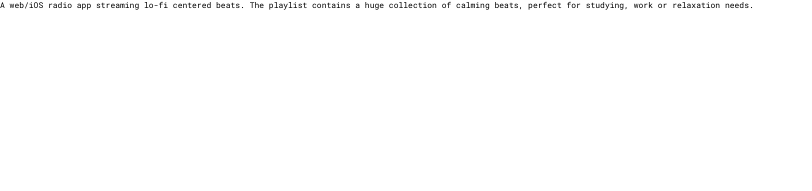
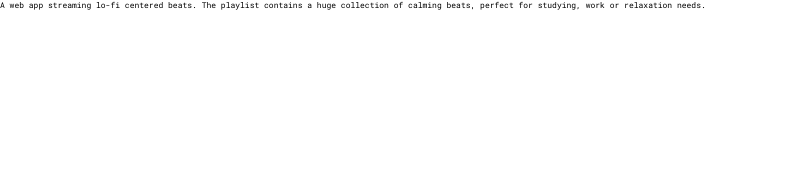
Before and after one commit to zhitkovkostya/portfolio, a Jekyll site: the page built from _posts/2021-10-16-viberoom.md, in a window 1280 px wide. Shown: the top 191 px of the page, without its empty margins (0-812 px from the left). Built offline with Jekyll 4.4.1, drawn with Linux system fonts in a browser that asks for light colours; our own code applies the rules of GitHub Pages for plain Markdown files.

Commit message:
Update Projects “2021-10-16-viberoom”

```diff
--- a/_posts/2021-10-16-viberoom.md
+++ b/_posts/2021-10-16-viberoom.md
@@ -20,10 +20,14 @@ tags:
 links:
   - url: https://viberoom.io
     title: View web app
+  - url: https://dev.viberoom.io/
+    title: View Storybook
+  - url: https://github.com/viberoom-radio
+    title: View Github
 images:
   - url: /assets/images/viberoom-1.png
     title: Viberoom Radio website on desktop
   - url: /assets/images/viberoom-2.png
     title: Viberoom Radio website on mobile
 ---
-A web/iOS radio app streaming lo-fi centered beats. The playlist contains a huge collection of calming beats, perfect for studying, work or relaxation needs.
+A web app streaming lo-fi centered beats. The playlist contains a huge collection of calming beats, perfect for studying, work or relaxation needs.
```
